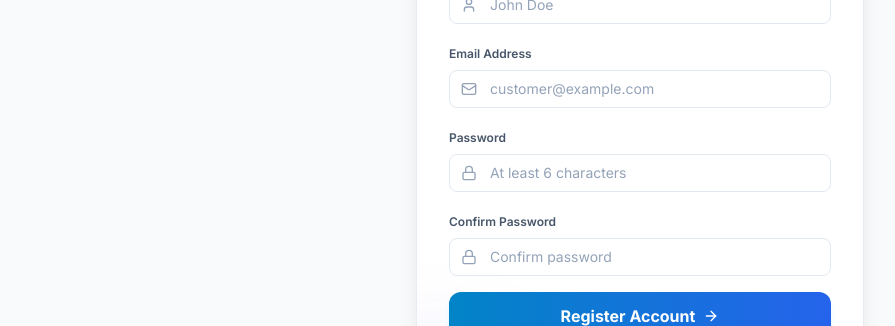
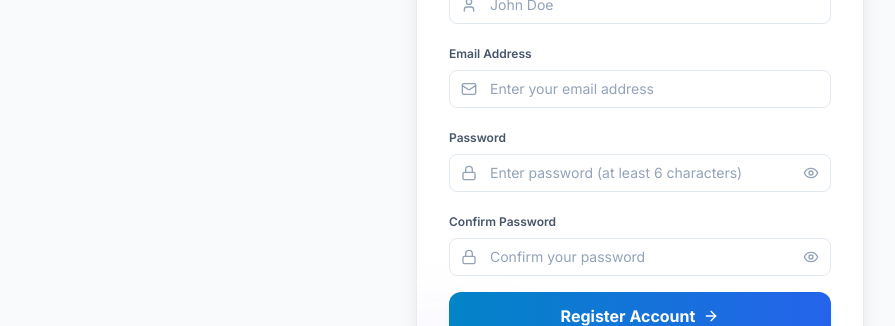
Before and after one commit to MaheshR04/AI-Smart-Commerce, a React (Vite) app in the folder client/: page /register in a window 1280 px wide. Shown: the part 378-704 px from the top of the page, without its empty margins (0-895 px from the left). Built offline with nearby package versions, Linux system fonts and the light colour scheme; no server answers.

Commit message:
password visibility for user

```diff
--- a/client/src/pages/Login.jsx
+++ b/client/src/pages/Login.jsx
@@ -2,13 +2,14 @@ import { useState, useContext, useEffect } from 'react';
 import { Link, useNavigate, useLocation } from 'react-router-dom';
 import { AuthContext } from '../context/AuthContext';
 import { ToastContext } from '../context/ToastContext';
-import { ShoppingBag, Lock, Mail, ArrowRight } from 'lucide-react';
+import { ShoppingBag, Lock, Mail, ArrowRight, Eye, EyeOff } from 'lucide-react';
 
 export const Login = () => {
   const { login, token, error: authError } = useContext(AuthContext);
   const { addToast } = useContext(ToastContext);
   const [email, setEmail] = useState('');
   const [password, setPassword] = useState('');
+  const [showPassword, setShowPassword] = useState(false);
   const [loading, setLoading] = useState(false);
   const [error, setError] = useState('');
 
@@ -72,7 +73,7 @@ export const Login = () => {
             <div className="relative flex items-center">
               <input
                 type="email"
-                placeholder="customer@example.com"
+                placeholder="Enter your email address"
                 className="input-field pl-10"
                 value={email}
                 onChange={(e) => setEmail(e.target.value)}
@@ -88,13 +89,20 @@ export const Login = () => {
             </div>
             <div className="relative flex items-center">
               <input
-                type="password"
-                placeholder="••••••••"
-                className="input-field pl-10"
+                type={showPassword ? 'text' : 'password'}
+                placeholder="Enter your password"
+                className="input-field pl-10 pr-10"
                 value={password}
                 onChange={(e) => setPassword(e.target.value)}
               />
               <Lock className="w-4 h-4 text-slate-400 absolute left-3" />
+              <button
+                type="button"
+                className="absolute right-3 text-slate-400 hover:text-slate-600 focus:outline-none cursor-pointer"
+                onClick={() => setShowPassword(!showPassword)}
+              >
+                {showPassword ? <EyeOff className="w-4 h-4" /> : <Eye className="w-4 h-4" />}
+              </button>
             </div>
           </div>
 
--- a/client/src/pages/Register.jsx
+++ b/client/src/pages/Register.jsx
@@ -2,7 +2,7 @@ import { useState, useContext, useEffect } from 'react';
 import { Link, useNavigate } from 'react-router-dom';
 import { AuthContext } from '../context/AuthContext';
 import { ToastContext } from '../context/ToastContext';
-import { ShoppingBag, Lock, Mail, User, ArrowRight } from 'lucide-react';
+import { ShoppingBag, Lock, Mail, User, ArrowRight, Eye, EyeOff } from 'lucide-react';
 
 export const Register = () => {
   const { register, token, error: authError } = useContext(AuthContext);
@@ -11,6 +11,8 @@ export const Register = () => {
   const [email, setEmail] = useState('');
   const [password, setPassword] = useState('');
   const [confirmPassword, setConfirmPassword] = useState('');
+  const [showPassword, setShowPassword] = useState(false);
+  const [showConfirmPassword, setShowConfirmPassword] = useState(false);
   const [loading, setLoading] = useState(false);
   const [error, setError] = useState('');
 
@@ -98,7 +100,7 @@ export const Register = () => {
             <div className="relative flex items-center">
               <input
                 type="email"
-                placeholder="customer@example.com"
+                placeholder="Enter your email address"
                 className="input-field pl-10"
                 value={email}
                 onChange={(e) => setEmail(e.target.value)}
@@ -111,13 +113,20 @@ export const Register = () => {
             <label className="text-xs font-semibold text-slate-600">Password</label>
             <div className="relative flex items-center">
               <input
-                type="password"
-                placeholder="At least 6 characters"
-                className="input-field pl-10"
+                type={showPassword ? 'text' : 'password'}
+                placeholder="Enter password (at least 6 characters)"
+                className="input-field pl-10 pr-10"
                 value={password}
                 onChange={(e) => setPassword(e.target.value)}
               />
               <Lock className="w-4 h-4 text-slate-400 absolute left-3" />
+              <button
+                type="button"
+                className="absolute right-3 text-slate-400 hover:text-slate-600 focus:outline-none cursor-pointer"
+                onClick={() => setShowPassword(!showPassword)}
+              >
+                {showPassword ? <EyeOff className="w-4 h-4" /> : <Eye className="w-4 h-4" />}
+              </button>
             </div>
           </div>
 
@@ -125,13 +134,20 @@ export const Register = () => {
             <label className="text-xs font-semibold text-slate-600">Confirm Password</label>
             <div className="relative flex items-center">
               <input
-                type="password"
-                placeholder="Confirm password"
-                className="input-field pl-10"
+                type={showConfirmPassword ? 'text' : 'password'}
+                placeholder="Confirm your password"
+                className="input-field pl-10 pr-10"
                 value={confirmPassword}
                 onChange={(e) => setConfirmPassword(e.target.value)}
               />
               <Lock className="w-4 h-4 text-slate-400 absolute left-3" />
+              <button
+                type="button"
+                className="absolute right-3 text-slate-400 hover:text-slate-600 focus:outline-none cursor-pointer"
+                onClick={() => setShowConfirmPassword(!showConfirmPassword)}
+              >
+                {showConfirmPassword ? <EyeOff className="w-4 h-4" /> : <Eye className="w-4 h-4" />}
+              </button>
             </div>
           </div>
 
```
